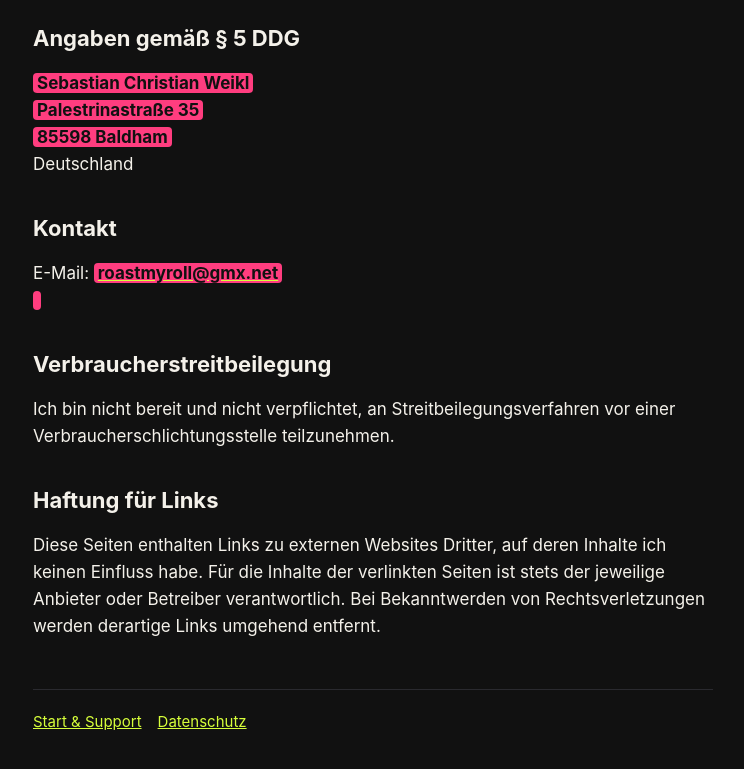
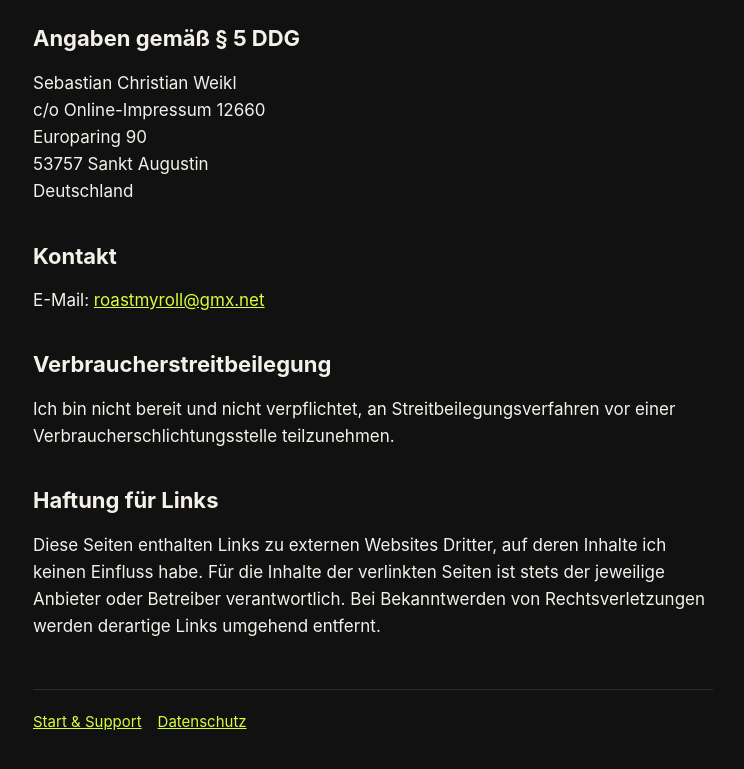
Before and after one commit to Webster286/roast-my-roll, a plain HTML site: page impressum.html in a window 1280 px wide. Shown: the part 163-932 px from the top of the page, without its empty margins (267-1011 px from the left). Drawn offline with Linux system fonts and the light colour scheme.

Commit message:
Add files via upload

```diff
--- a/impressum.html
+++ b/impressum.html
@@ -13,16 +13,16 @@
 
   <h2>Angaben gemäß § 5 DDG</h2>
   <p>
-    <span class="todo">Sebastian Christian Weikl</span><br>
-    <span class="todo">Palestrinastraße 35</span> <span class="muted"></span><br>
-    <span class="todo">85598 Baldham</span><br>
+    Sebastian Christian Weikl<br>
+    c/o Online-Impressum 12660<br>
+    Europaring 90<br>
+    53757 Sankt Augustin<br>
     Deutschland
   </p>
 
   <h2>Kontakt</h2>
   <p>
-    E-Mail: <a href="mailto:roastmyroll@gmx.net"><span class="todo">roastmyroll@gmx.net</span></a><br>
-    <span class="muted"><span class="todo"></span></span>
+    E-Mail: <a href="mailto:roastmyroll@gmx.net">roastmyroll@gmx.net</a>
   </p>
 
   <h2>Verbraucherstreitbeilegung</h2>
```
Also changed, not shown: datenschutz.html (+5 -5 lines), index.html (+1 -1 lines).
